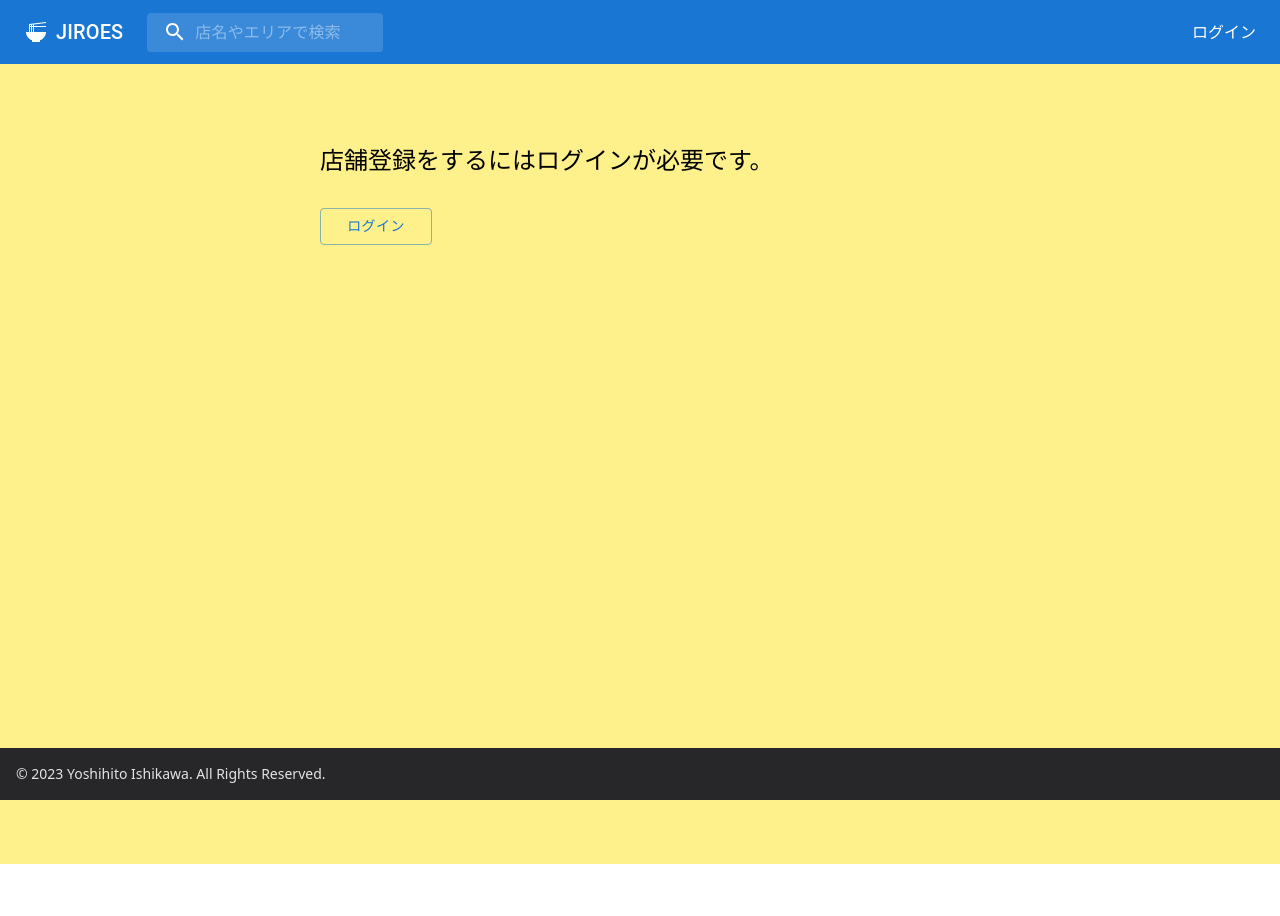
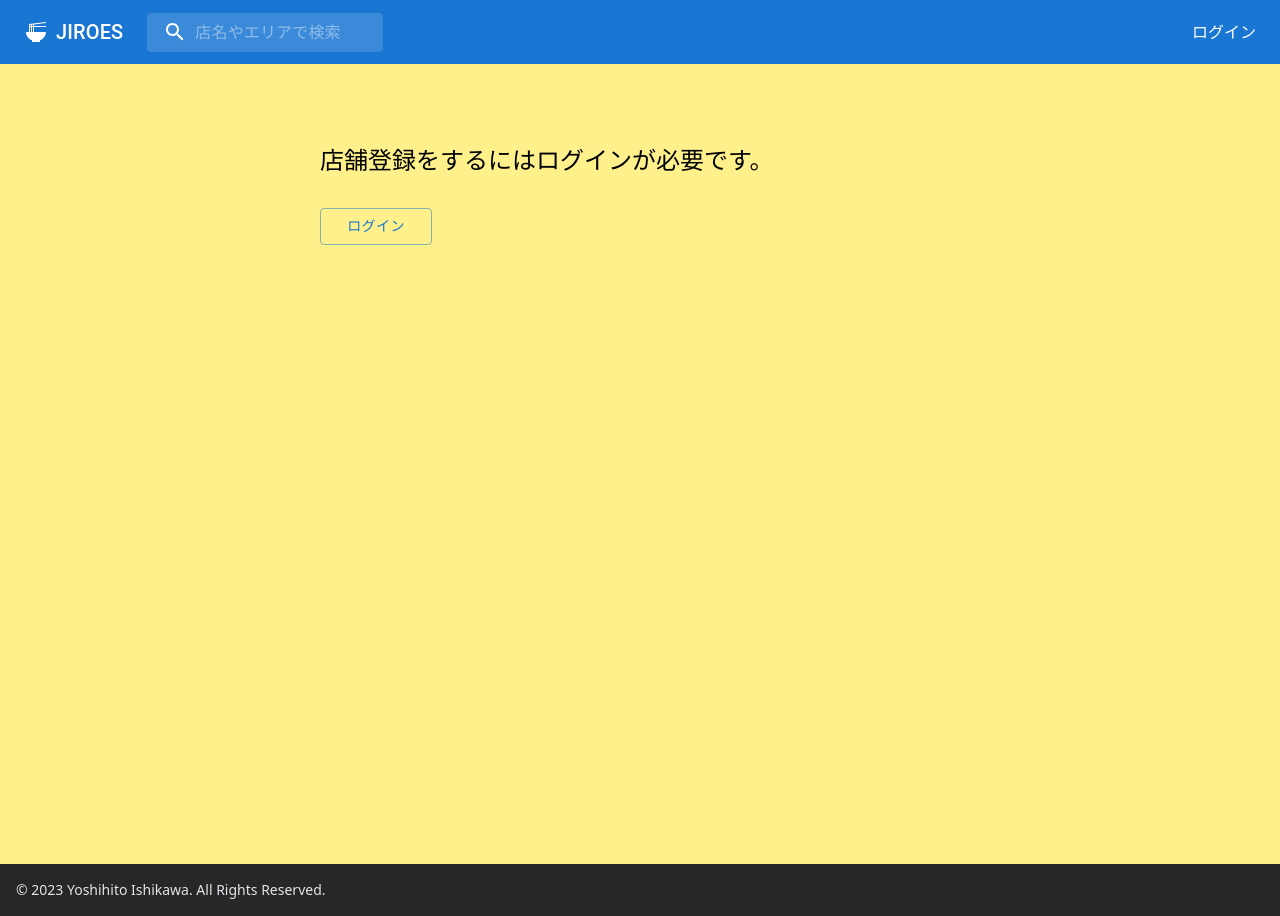
Before and after one commit to YoshihitoIshikawa/Jiroes_portfolio, a Next.js app in the folder front/: page /shops/new in a window 1280 px wide. Built offline with nearby package versions, Linux system fonts and the light colour scheme; no server answers.

Commit message:
:update:UIデザイン微調整

```diff
--- a/front/components/footer.js
+++ b/front/components/footer.js
@@ -1,6 +1,6 @@
 export default function Footer() {
   return(
-    <footer className="bg-zinc-800 sticky bottom-0">
+    <footer className="bg-zinc-800">
         <div className="w-full mx-auto max-w-screen-xl p-4 md:flex md:items-center md:justify-between">
           <span className="text-sm text-zinc-200 sm:text-center">© 2023 Yoshihito Ishikawa. All Rights Reserved.</span>
         </div>
--- a/front/pages/shops/new.js
+++ b/front/pages/shops/new.js
@@ -66,10 +66,8 @@ export default function NewShop() {
 
   if (isLoading) {
     return (
-      <div className="flex justify-center pt-20">
-        <div className="sm:w-1/2 flex flex-col">
-          <h2 className="text-4xl">Loading...</h2>
-        </div>
+      <div className="sm:w-1/2 flex flex-col">
+        <h2 className="text-4xl">Loading...</h2>
       </div>
     )
   }
@@ -210,7 +208,7 @@ export default function NewShop() {
             />
           </Box>
           <p className="mb-2 text-red-600">{ errors.user_id?.message }</p>
-          <Button sx={{width: 100, marginBottom: 10}} variant="outlined" type="submit">
+          <Button sx={{width: 100}} variant="outlined" type="submit">
             送信
           </Button>
         </form>
```
